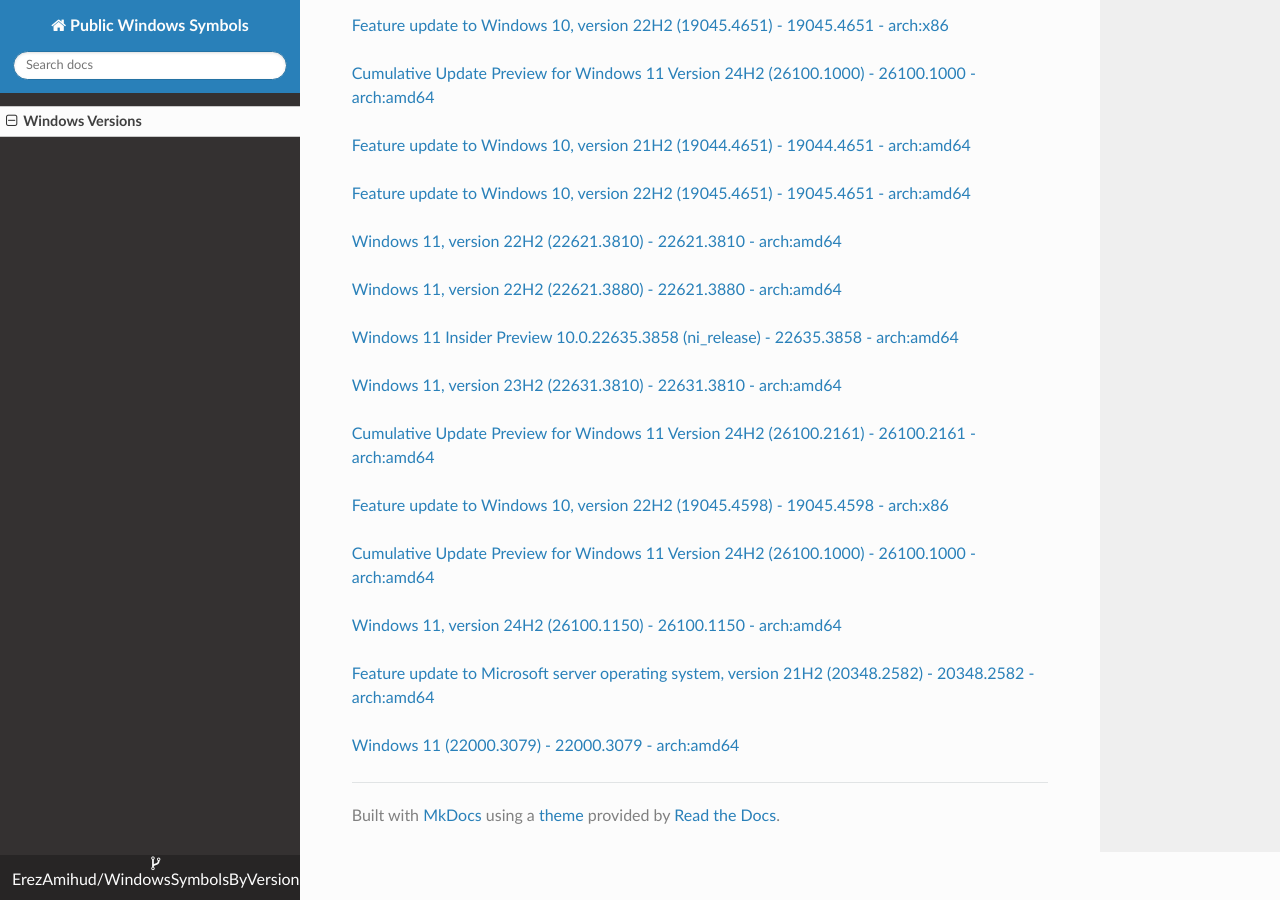
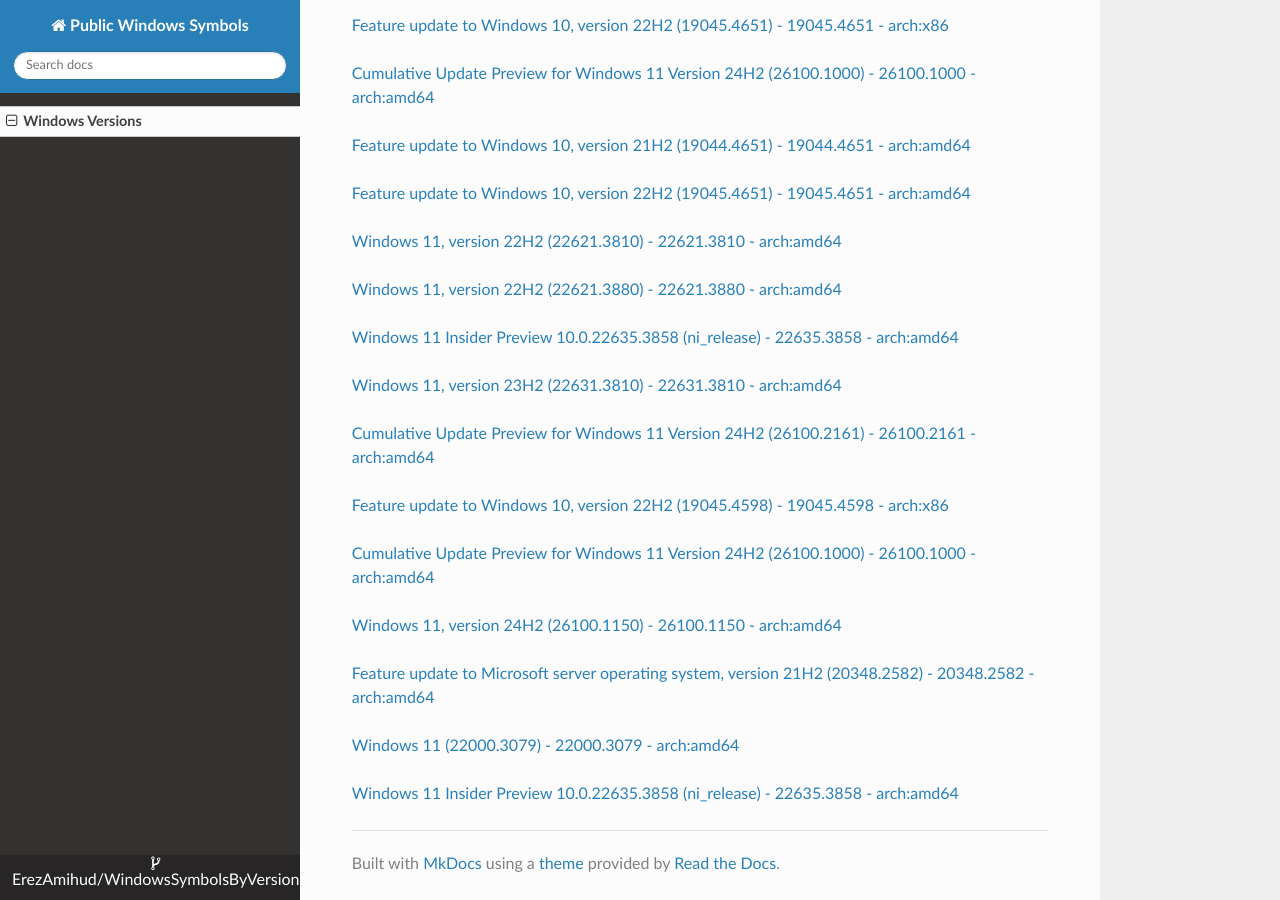
Before and after one commit to ErezAmihud/WindowsSymbolsByVersion, an MkDocs documentation site: the page built from docs/index.md, in a window 1280 px wide and 900 px high, scrolled down 10997 px. Built offline with MkDocs 1.6.1, drawn with Linux system fonts in a browser that asks for light colours; nearby versions of some CDN libraries.

Commit message:
Automated commit, add manifest for a4d404fb-086f-4220-a2b8-d655fd92a2e5

```diff
--- a/docs/index.md
+++ b/docs/index.md
@@ -568,3 +568,6 @@
 
 
 [Windows 11 (22000.3079) - 22000.3079 - arch:amd64](https://github.com/ErezAmihud/WindowsSymbolsByVersion/blob/main/manifests/cb0a865a-803b-43f1-b983-600693beb150.manifest)
+
+
+[Windows 11 Insider Preview 10.0.22635.3858 (ni_release) - 22635.3858 - arch:amd64](https://github.com/ErezAmihud/WindowsSymbolsByVersion/blob/main/manifests/a4d404fb-086f-4220-a2b8-d655fd92a2e5.manifest)
```
Also changed, not shown: process_builds.json (+1 -1 lines).
